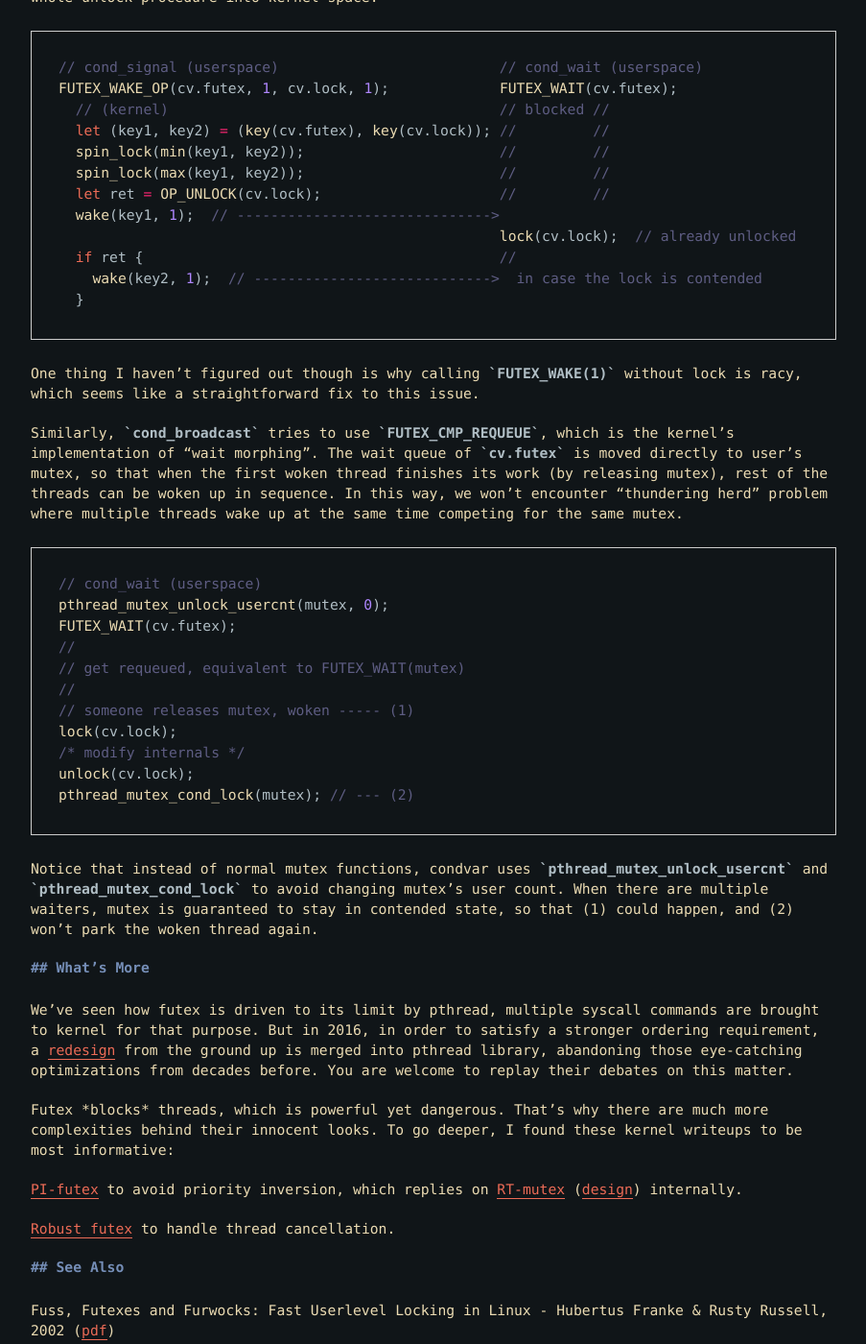
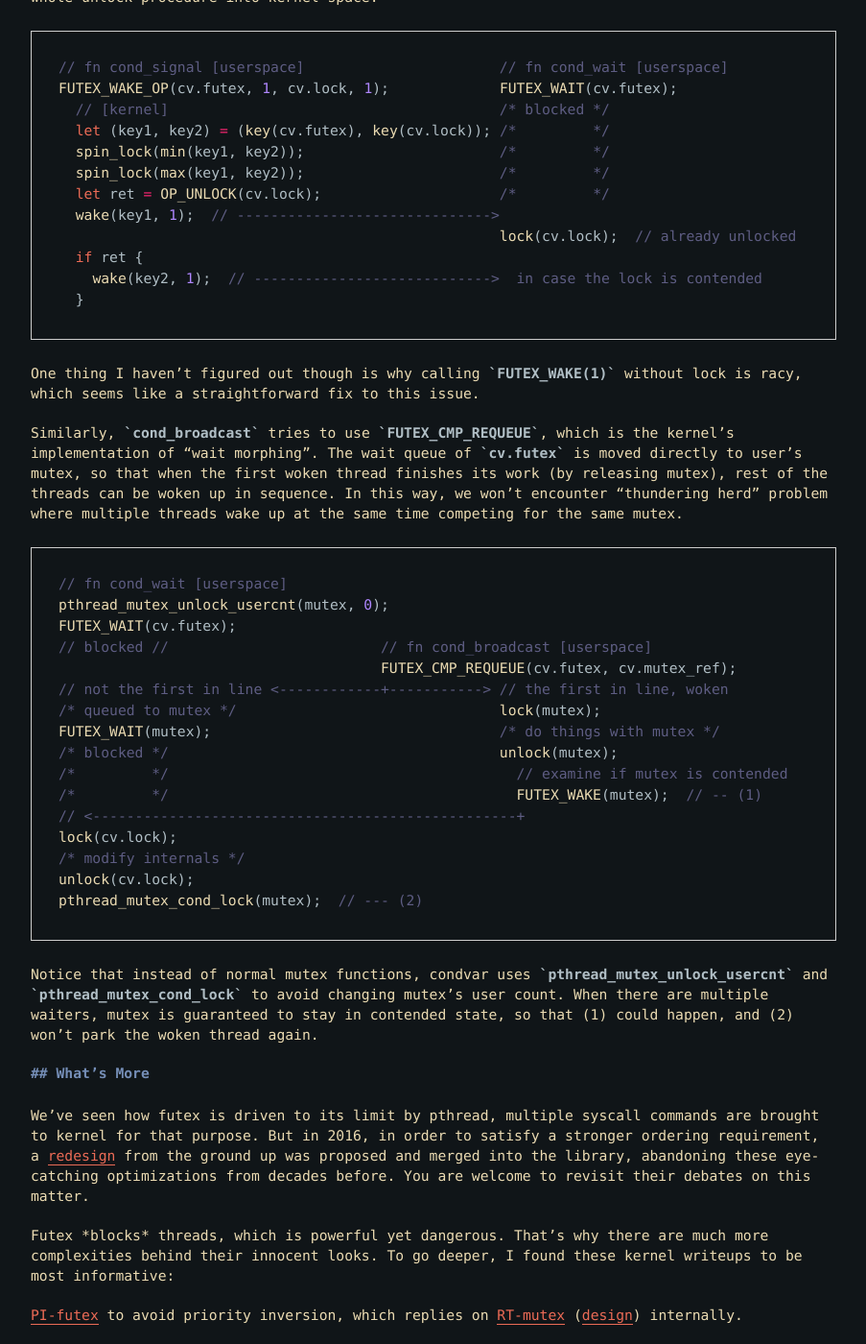
Before and after one commit to tabokie/tabokie.github.io, a Jekyll site: the page built from _posts/2021-1-30-futex-reacquainted.md, in a window 1280 px wide and 1400 px high, scrolled down 4918 px. Shown: the whole window at 96% size, without its empty margins (188-1091 px from the left). Built offline with Jekyll 4.4.1, drawn with Linux system fonts in a browser that asks for light colours; some of the changed text lies outside the part shown.

Commit message:
minor fixes
Signed-off-by: tabokie <xy.tao@outlook.com>

````diff
--- a/_includes/footer.html
+++ b/_includes/footer.html
@@ -1,7 +1,6 @@
 <footer>
   <span class="hidden-text">
-  <blockquote>Copyright 2020 Xinye Tao. Any and all opinions listed here are my own and not representative of my employers; future, past and present.</blockquote>
+  <blockquote>Copyright 2021 Xinye Tao. Any and all opinions listed here are my own and not representative of my employers; future, past and present.</blockquote>
   </span>
   <br />
-<!--   <p>Like what you see? Donate on <a href="https://www.patreon.com/cadey">Patreon</a> like <a href="/patrons">these awesome people</a>!</p> -->
 </footer>
--- a/_posts/2021-1-30-futex-reacquainted.md
+++ b/_posts/2021-1-30-futex-reacquainted.md
@@ -91,9 +91,9 @@ When problems are defined, solutions aren't that far either. Below is a list of
 
 I was going to take a closer look at how pthread(NPTL) implements condition variable with futexes, and unveil some of the mysteries that prompted me to write this post in the first place.
 
-To look "closer", I skimmed through the commits of NPTL's condvar from 2002 to 2016. Even though during this period the code skeleton is relatively stable, but minor details kept changing. Plus the commit messages being chaotic, it's almost impossible to reason those changes.
+To look "closer", I skimmed through the commits of NPTL's condvar from 2002 to 2016. Even though during this period the code skeleton is relatively stable, the minor details kept changing. Plus the commit messages being chaotic, it's almost impossible to reason those changes.
 
-This leaves me no choice but to read the latest implementation (in 2016), which is simplified to this pseudocode:
+This leaves me no choice but to read the latest implementation from 2016, which is simplified to this pseudocode:
 
 ```rust
 /** cv's data members **
@@ -161,7 +161,7 @@ fn cond_broadcast(cv):
   }
 ```
 
-What interests me most is how condvar interplays with futexes. Unlike what I expected, condvar owns two futexes: the first is `cv.lock`, used to synchronize internal modifications; the second is `cv.futex`, used to park threads. Besides them, condvar also interacts with the user provided mutex, which has one futex inside.
+What interests me the most is how condvar interplays with futexes. Unlike what I expected, condvar owns two futexes: the first is `cv.lock`, used to synchronize internal modifications; the second is `cv.futex`, used to park threads. Besides them, condvar also interacts with the user provided mutex, which has one futex inside.
 
 It is important for condvar to manage its own lock, because `cond_signal` can be called without lock, stated by [POSIX](https://pubs.opengroup.org/onlinepubs/009696699/functions/pthread_cond_broadcast.html):
 
@@ -176,16 +176,16 @@ It's also important to notice that multiple options are available to send out wa
 `cond_signal` first attempts to call `FUTEX_WAKE_OP` before falling back to traditional `FUTEX_WAKE`. This particular command was introduced to kernel in [2005](https://github.com/torvalds/linux/commit/4732efbeb997189d9f9b04708dc26bf8613ed721) specifically for optimizing `cond_signal`, which has the capability to modify and conditionally wakes up a second futex. The optimization targets at avoiding "hurry up and wait" situation, where "this waiter wakes up and after a few instructions it attempts to acquire the cv internal lock, but that lock is still held by the thread calling pthread_cond_signal". It works by moving the whole unlock procedure into kernel space:
 
 ```rust
-// cond_signal (userspace)                          // cond_wait (userspace)
+// fn cond_signal [userspace]                       // fn cond_wait [userspace]
 FUTEX_WAKE_OP(cv.futex, 1, cv.lock, 1);             FUTEX_WAIT(cv.futex);
-  // (kernel)                                       // blocked //
-  let (key1, key2) = (key(cv.futex), key(cv.lock)); //         //
-  spin_lock(min(key1, key2));                       //         //
-  spin_lock(max(key1, key2));                       //         //
-  let ret = OP_UNLOCK(cv.lock);                     //         //
+  // [kernel]                                       /* blocked */
+  let (key1, key2) = (key(cv.futex), key(cv.lock)); /*         */
+  spin_lock(min(key1, key2));                       /*         */
+  spin_lock(max(key1, key2));                       /*         */
+  let ret = OP_UNLOCK(cv.lock);                     /*         */
   wake(key1, 1);  // ------------------------------>
                                                     lock(cv.lock);  // already unlocked
-  if ret {                                          //
+  if ret {
     wake(key2, 1);  // ---------------------------->  in case the lock is contended
   }
 ```
@@ -195,17 +195,22 @@ One thing I haven't figured out though is why calling `FUTEX_WAKE(1)` without lo
 Similarly, `cond_broadcast` tries to use `FUTEX_CMP_REQUEUE`, which is the kernel's implementation of "wait morphing". The wait queue of `cv.futex` is moved directly to user's mutex, so that when the first woken thread finishes its work (by releasing mutex), rest of the threads can be woken up in sequence. In this way, we won't encounter "thundering herd" problem where multiple threads wake up at the same time competing for the same mutex.
 
 ```rust
-// cond_wait (userspace)
+// fn cond_wait [userspace]
 pthread_mutex_unlock_usercnt(mutex, 0);
 FUTEX_WAIT(cv.futex);
-//
-// get requeued, equivalent to FUTEX_WAIT(mutex)
-//
-// someone releases mutex, woken ----- (1)
+// blocked //                         // fn cond_broadcast [userspace]
+                                      FUTEX_CMP_REQUEUE(cv.futex, cv.mutex_ref);
+// not the first in line <------------+-----------> // the first in line, woken
+/* queued to mutex */                               lock(mutex);
+FUTEX_WAIT(mutex);                                  /* do things with mutex */
+/* blocked */                                       unlock(mutex);
+/*         */                                         // examine if mutex is contended
+/*         */                                         FUTEX_WAKE(mutex);  // -- (1)
+// <--------------------------------------------------+
 lock(cv.lock);
 /* modify internals */
 unlock(cv.lock);
-pthread_mutex_cond_lock(mutex); // --- (2)
+pthread_mutex_cond_lock(mutex);  // --- (2)
 ```
 
 Notice that instead of normal mutex functions, condvar uses `pthread_mutex_unlock_usercnt` and `pthread_mutex_cond_lock` to avoid changing mutex's user count. When there are multiple waiters, mutex is guaranteed to stay in contended state, so that (1) could happen, and (2) won't park the woken thread again.
@@ -370,7 +375,7 @@ Sure, why not. -->
 
 ## What's More
 
-We've seen how futex is driven to its limit by pthread, multiple syscall commands are brought to kernel for that purpose. But in 2016, in order to satisfy a stronger ordering requirement, a [redesign](https://github.com/bminor/glibc/commit/ed19993b5b0d05d62cc883571519a67dae481a14) from the ground up is merged into pthread library, abandoning those eye-catching optimizations from decades before. You are welcome to replay their debates on this matter.
+We've seen how futex is driven to its limit by pthread, multiple syscall commands are brought to kernel for that purpose. But in 2016, in order to satisfy a stronger ordering requirement, a [redesign](https://github.com/bminor/glibc/commit/ed19993b5b0d05d62cc883571519a67dae481a14) from the ground up was proposed and merged into the library, abandoning these eye-catching optimizations from decades before. You are welcome to revisit their debates on this matter.
 
 Futex *blocks* threads, which is powerful yet dangerous. That's why there are much more complexities behind their innocent looks. To go deeper, I found these kernel writeups to be most informative:
 
````
Also changed, not shown: other parts of _posts/2021-1-30-futex-reacquainted.md (+1 -1 lines).
